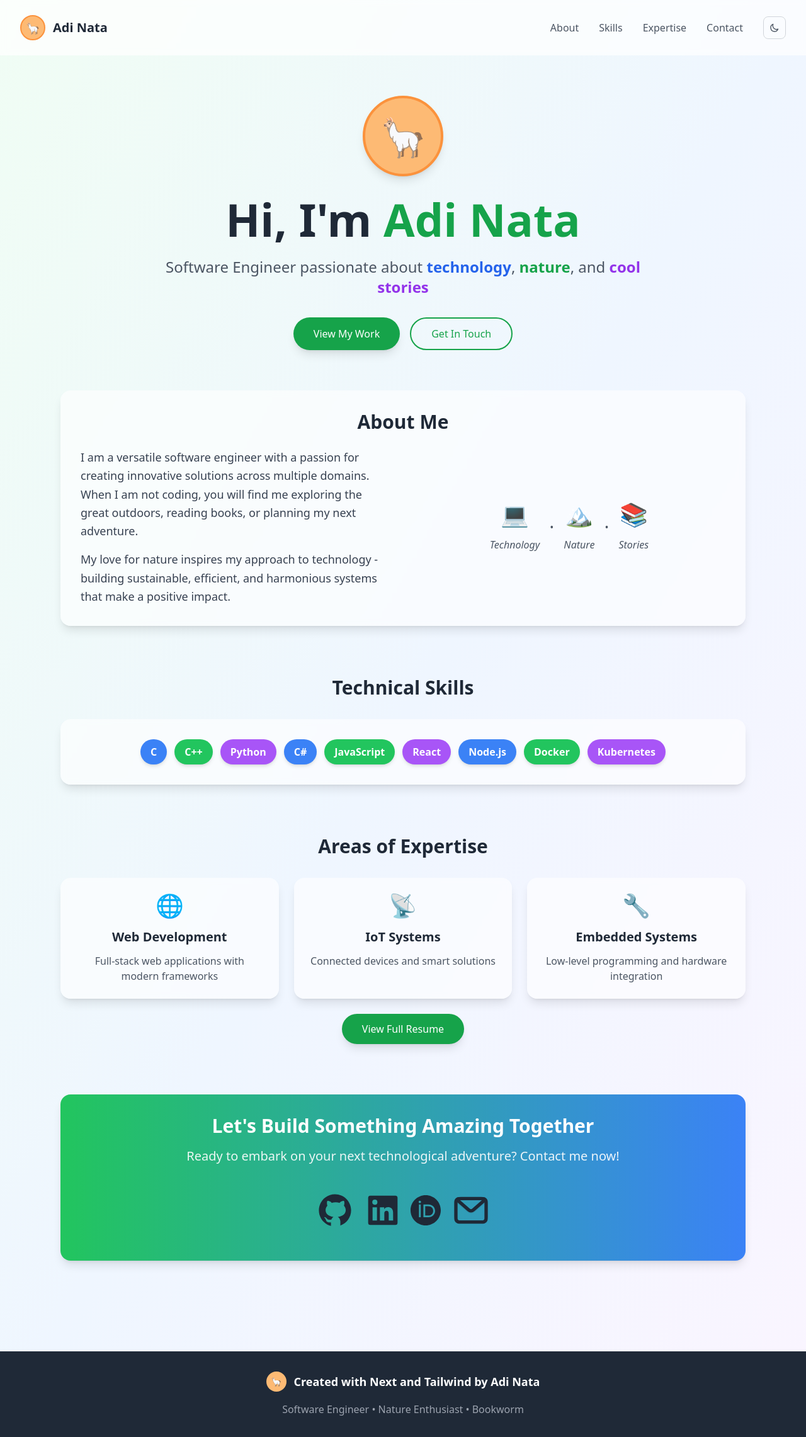
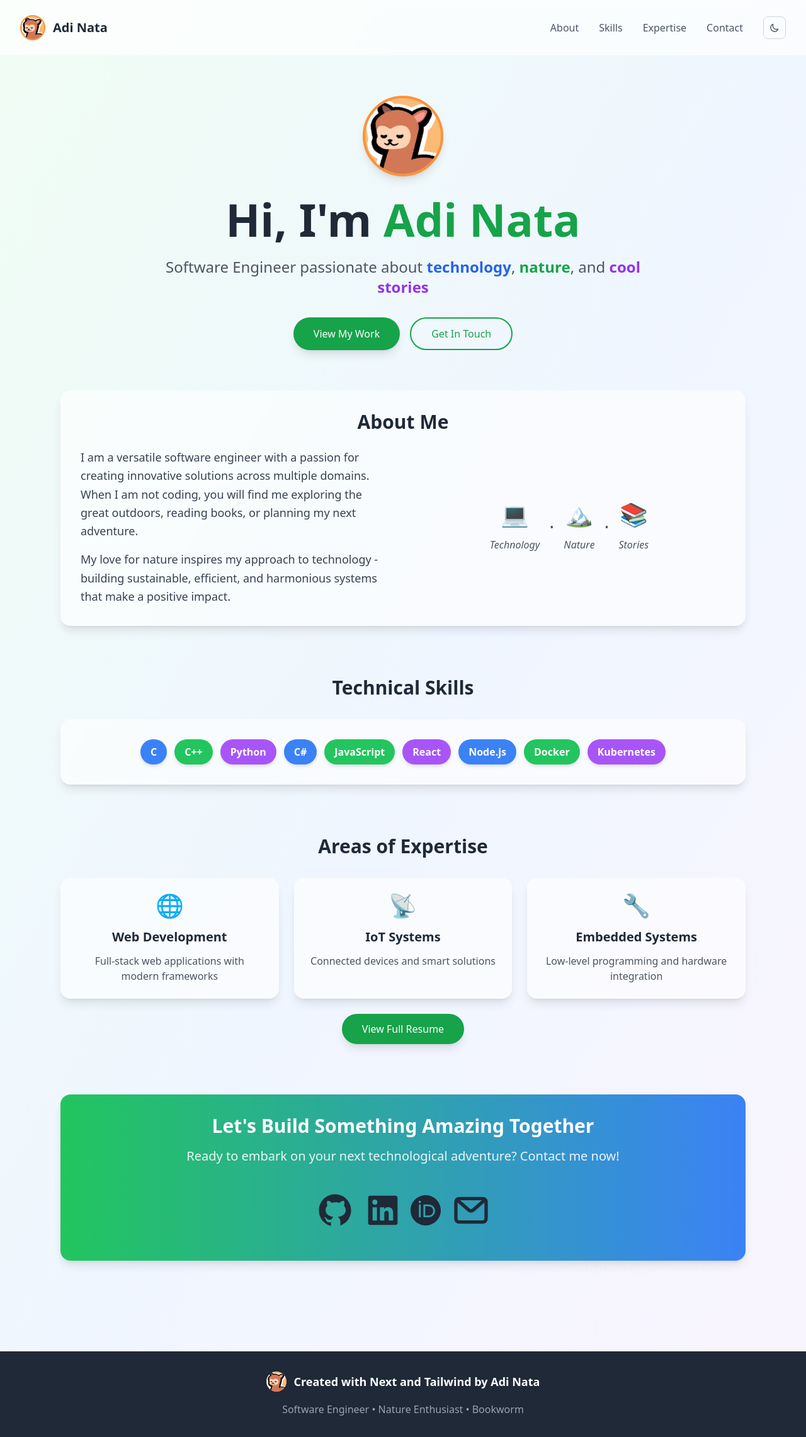
Before and after one commit to adinata15/personal-portfolio, a Next.js app: page / in a window 1280 px wide. Shown: the whole page at 63% size. Built offline with nearby package versions, Linux system fonts and the light colour scheme.

Commit message:
replace with true alpaca as profile pic

```diff
--- a/app/page.tsx
+++ b/app/page.tsx
@@ -115,8 +115,8 @@ export default function MainPage() {
             {/* Navigation */}
             <nav className="py-6 px-8 flex justify-between items-center backdrop-blur-sm bg-white/70 dark:bg-gray-900/70">
                 <div className="flex items-center space-x-3">
-                    <div className="w-10 h-10 bg-orange-300 rounded-full flex items-center justify-center border-2 border-orange-400">
-                        <span className="text-lg">🦙</span>
+                    <div className="w-10 h-10 bg-orange-300 rounded-full flex items-center justify-center border-2 border-orange-400 overflow-hidden">
+                        <img src="/images/alpaca.png" alt="Alpaca Portrait" />
                     </div>
                     <span className="text-xl font-semibold text-gray-800 dark:text-gray-200">
                         Adi Nata
@@ -159,8 +159,8 @@ export default function MainPage() {
                     className={`transition-all duration-1000 ${isVisible ? 'opacity-100 translate-y-0' : 'opacity-0 translate-y-10'}`}
                 >
                     <div className="text-center mb-16">
-                        <div className="w-32 h-32 mx-auto mb-8 bg-orange-300 rounded-full flex items-center justify-center border-4 border-orange-400 shadow-lg">
-                            <span className="text-6xl">🦙</span>
+                        <div className="w-32 h-32 mx-auto mb-8 bg-orange-300 rounded-full flex items-center justify-center border-4 border-orange-400 shadow-lg overflow-hidden">
+                            <img src="/images/alpaca.png" alt="Alpaca Portrait" />
                         </div>
                         <h1 className="text-5xl md:text-7xl font-bold text-gray-800 dark:text-gray-200 mb-6">
                             Hi, I{"'"}m
@@ -329,8 +329,8 @@ export default function MainPage() {
             <footer className="bg-gray-800 dark:bg-gray-900 text-white py-8 px-8 mt-20">
                 <div className="max-w-6xl mx-auto text-center">
                     <div className="flex items-center justify-center space-x-3 mb-4">
-                        <div className="w-8 h-8 bg-orange-300 rounded-full flex items-center justify-center">
-                            <span className="text-sm">🦙</span>
+                        <div className="w-8 h-8 bg-orange-300 rounded-full flex items-center justify-center overflow-hidden">
+                            <img src="/images/alpaca.png" alt="Alpaca Portrait" />
                         </div>
                         <span className="text-lg font-semibold">
                             Created with Next and Tailwind by Adi Nata
```
Also changed, not shown: public/images/alpaca.png (added).
